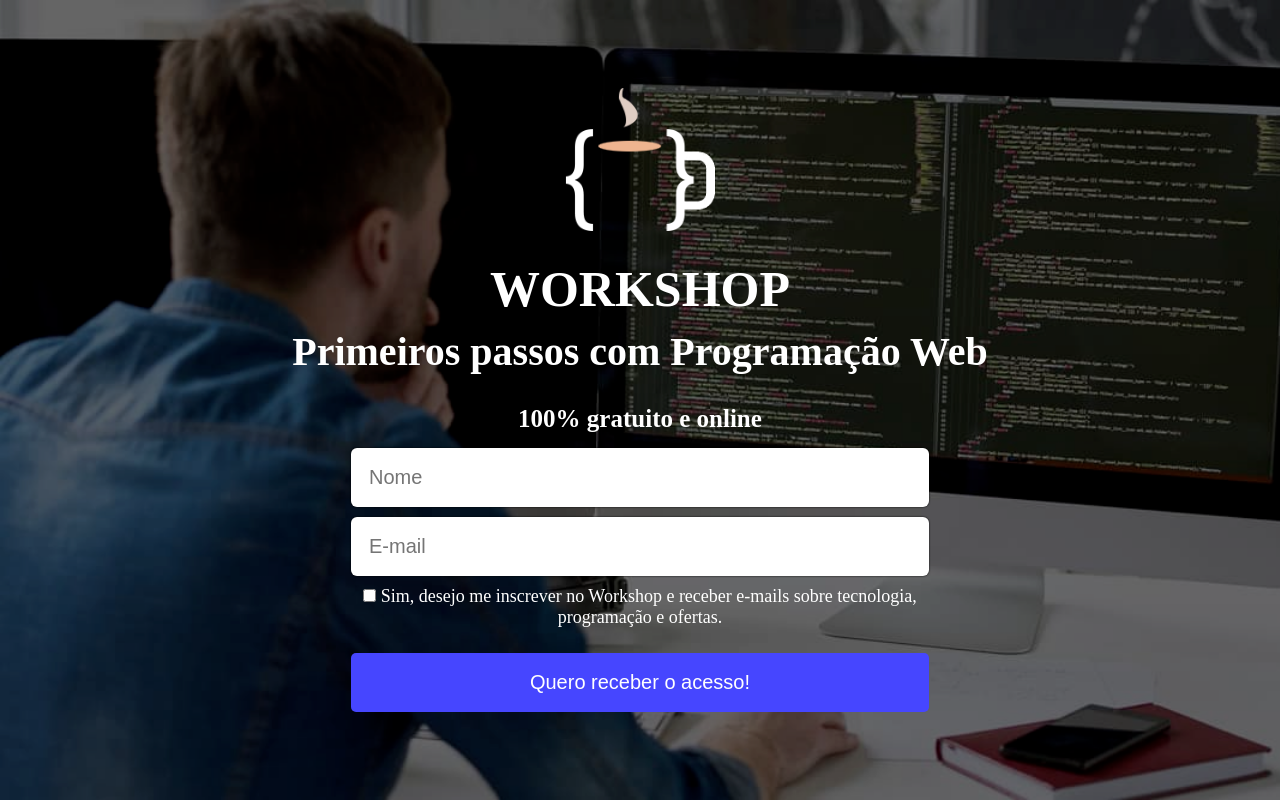
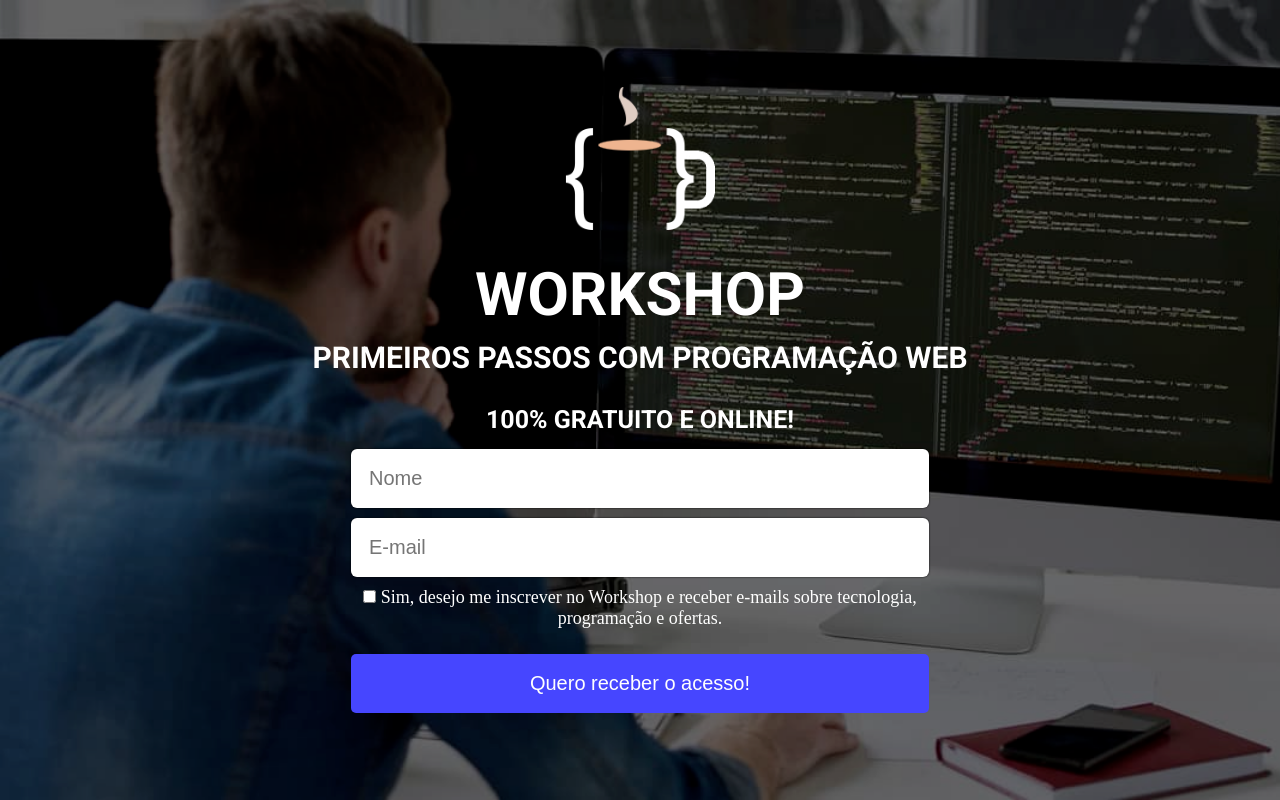
Before and after one commit to ImCanuto/curso-fullstack, a plain HTML site: page Módulo 11 - Desafio - Página de Captura/pagina-captura/index.html in a window 1280 px wide. Drawn offline with Linux system fonts and the light colour scheme.

Commit message:
challenge finished

```diff
--- a/Módulo 11 - Desafio - Página de Captura/pagina-captura/css/style.css
+++ b/Módulo 11 - Desafio - Página de Captura/pagina-captura/css/style.css
@@ -38,7 +38,7 @@
     font-size: 20px;
 }
 
-.checkbox {
+.label-checkbox {
     display: block;
     margin: 10px auto;
     font-size: large;
@@ -59,17 +59,23 @@
 h1 {
     margin-bottom: 10px;
     text-transform: uppercase;
+    font-family: 'Roboto', sans-serif;
     font-weight: 700;
-    font-size: 50px;
+    font-weight: bold;
+    font-size: 60px;
 }
 
 h2 {
     margin-bottom: 30px;
-    font-size: 40px;
+    font-size: 30px;
+    font-family: 'Roboto', sans-serif;
+    text-transform: uppercase;
 }
 
 h3 {
     margin-bottom: 15px;
     font-weight: 700;
+    font-family: 'Roboto', sans-serif;
     font-size: 25px;
+    text-transform: uppercase;
 }
--- a/Módulo 11 - Desafio - Página de Captura/pagina-captura/index.html
+++ b/Módulo 11 - Desafio - Página de Captura/pagina-captura/index.html
@@ -6,6 +6,9 @@
     <title>Inscrição Workshop</title>
     <link rel="stylesheet" href="css/style.css">
     <link rel="shortcut icon" href="img/logo.png" type="image/x-icon">
+    <link rel="preconnect" href="https://fonts.googleapis.com">
+    <link rel="preconnect" href="https://fonts.gstatic.com" crossorigin>
+    <link href="https://fonts.googleapis.com/css2?family=Roboto:wght@700&display=swap" rel="stylesheet">
 </head>
 <body>
 
@@ -15,15 +18,15 @@
             <img class="logo" src="img/logo.png" alt="logo-workshop">
             <h1>Workshop</h1>
             <h2>Primeiros passos com Programação Web</h2>
-            <h3>100% gratuito e online</h3>
+            <h3>100% gratuito e online!</h3>
         </div>
 
         <form action="">
 
             <input class="user-data" type="text" placeholder="Nome" name="nome">
             <input class="user-data" type="text" placeholder="E-mail" name="email">
-            <label class="checkbox">
-                <input type="checkbox">
+            <label class="label-checkbox">
+                <input type="checkbox" name="checkbox">
                 Sim, desejo me inscrever no Workshop e receber e-mails sobre tecnologia, programação e ofertas.
             </label>
             <button>Quero receber o acesso!</button>
```
